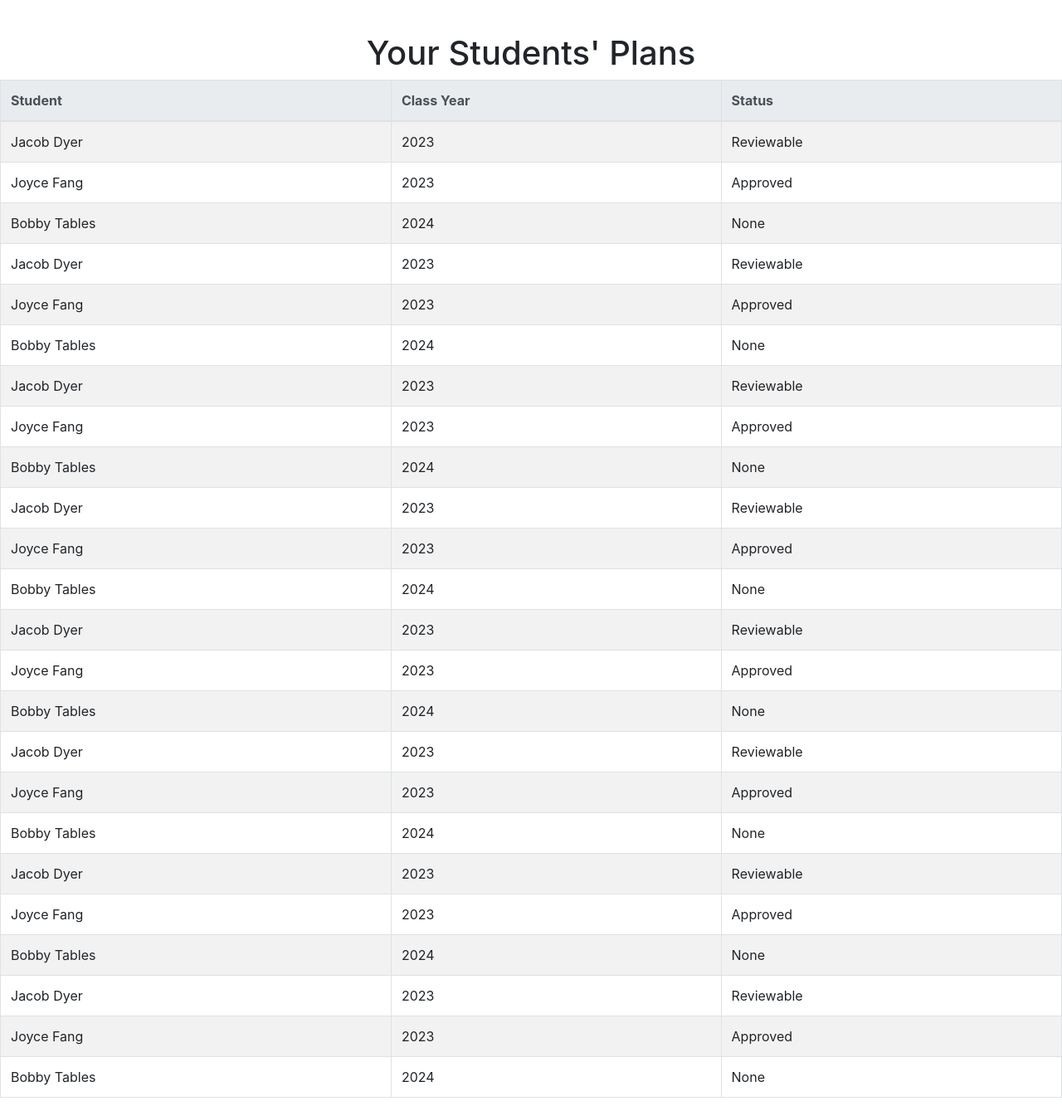
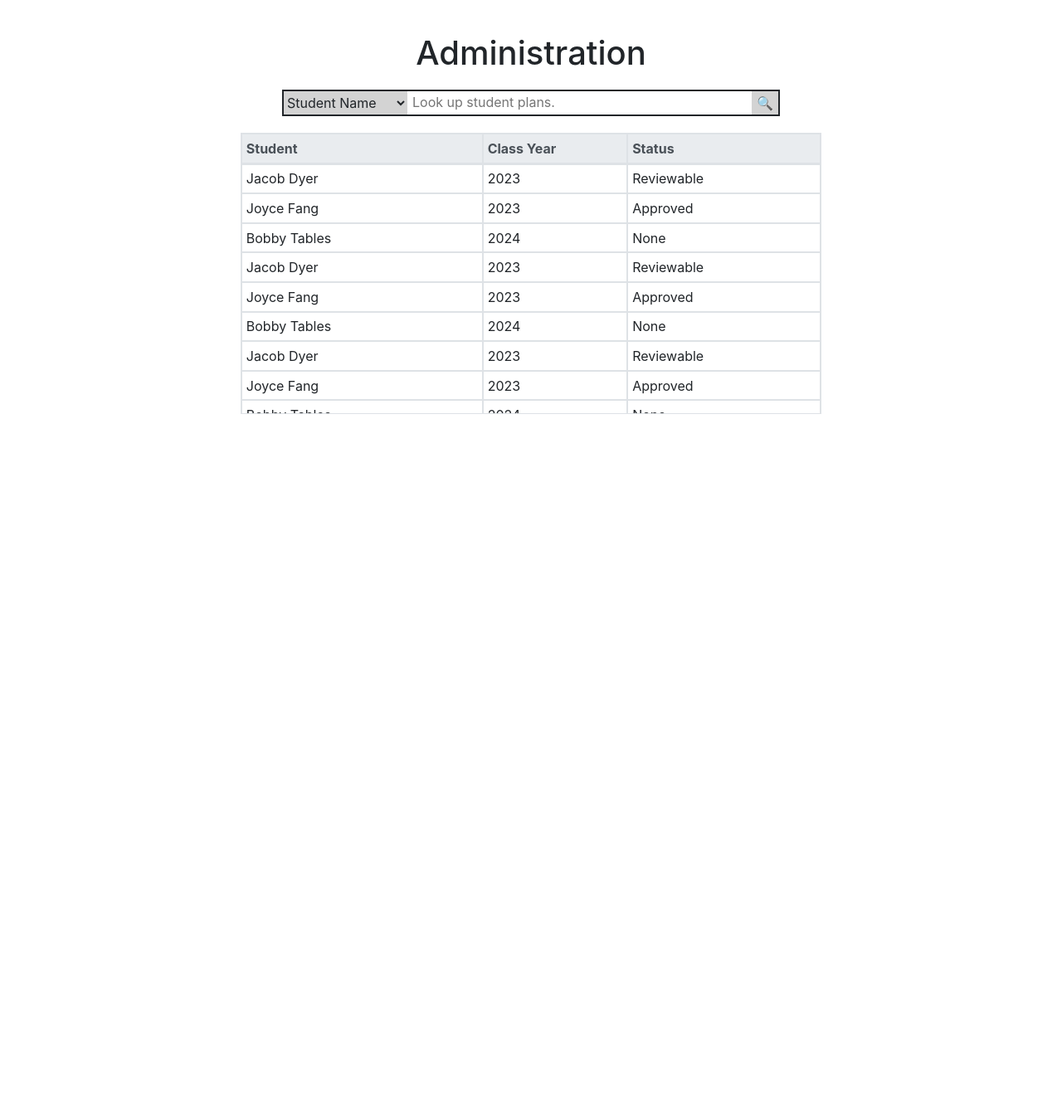
Before and after one commit to deusexmachina013/Primary-Source, a PHP site: page /admin/home.php in a window 1280 px wide. Shown: the part 84-1423 px from the top of the page at 83% size. After the commit the page ends 583 px from the top, so only its background shows below. Run offline with PHP 8.4, Linux system fonts and the light colour scheme.

Commit message:
Upgraded Admin Table to Bootstrap.
I upgraded the administrator's lookup table to make use of Bootstrap's formatting and functionality.

Now it's functionally responsive vertically, as it has a fixed height and can scroll through table contents in place.

Co-Authored-By: Luke <55993047+Luke-El@users.noreply.github.com>

```diff
--- a/admin/home.php
+++ b/admin/home.php
@@ -19,168 +19,94 @@
     <?php include("admin_navbar.php"); ?>
 
     <main class="content">
-      <h1>Your Students' Plans</h1>
-
-      <!-- <div class="search-bar">
-        <input type="text" class="admin-loopup" placeholder="Search for student plans..." id="admin-lookup" onkeyup="filterStudentPlans()">
-      </div>
-      <table class="center" id="plan-table">
+      <h1>Administration</h1>
 
       <form class="student-search center" accept-charset="utf-8" method="GET" name="student-search" role="search">
         <div class="left-partition">
           <select id="student-search-dropdown" class="search-dropdown" title="Filter by">
             <option selected="selected" value="student-column">Student Name</option>
-            <option value="student-column">Class Year</option>
-            <option value="student-column">Status</option>
-            <option value="student-column">Submission Date</option>
+            <option value="class-column">Class Year</option>
+            <option value="status-column">Status</option>
           </select>
         </div>
         <div class="right-partition">
           <input type="text" class="student-searchbar" placeholder="Look up student plans." id="admin-lookup">
           <input type="submit" class="student-submit" value="&#128269">
         </div>
-      </form> -->
+      </form>
 
-      <table class="table table-bordered table-striped table-hover center" id="plan-table">
-
+      <table class="table table-bordered table-striped table-hover table-sm table-fixed center" id="plan-table">
         <!-- Table Heading -->
-        <div class = "col-sm col-semester">
-        <thead class="thead-light">
-          <tr>
-            <th scope="col">Student</th>
-            <th scope="col">Class Year</th>
-            <th scope="col">Status</th>
-          </tr>
-        </thead>
+        <div class="col-sm col-semester">
+          <thead class="thead-light">
+            <tr>
+              <th scope="col" class="col-5">Student</th>
+              <th scope="col" class="col-3">Class Year</th>
+              <th scope="col" class="col-4">Status</th>
+            </tr>
+          </thead>
         </div>
         <!-- Table Body -->
         <tbody>
           <tr scope="row">
-            <td>Jacob Dyer</td>
-            <td>2023</td>
-            <td>Reviewable</td>
+            <td class="col-5">Jacob Dyer</td>
+            <td class="col-3">2023</td>
+            <td class="col-4">Reviewable</td>
           </tr>
           <tr scope="row">
-            <td>Joyce Fang</td>
-            <td>2023</td>
-            <td>Approved</td>
+            <td class="col-5">Joyce Fang</td>
+            <td class="col-3">2023</td>
+            <td class="col-4">Approved</td>
           </tr>
           <tr scope="row">
-            <td>Bobby Tables</td>
-            <td>2024</td>
-            <td>None</td>
-          </tr>
-
-          <tr scope="row">
-            <td>Jacob Dyer</td>
-            <td>2023</td>
-            <td>Reviewable</td>
+            <td class="col-5">Bobby Tables</td>
+            <td class="col-3">2024</td>
+            <td class="col-4">None</td>
           </tr>
           <tr scope="row">
-            <td>Joyce Fang</td>
-            <td>2023</td>
-            <td>Approved</td>
+            <td class="col-5">Jacob Dyer</td>
+            <td class="col-3">2023</td>
+            <td class="col-4">Reviewable</td>
           </tr>
           <tr scope="row">
-            <td>Bobby Tables</td>
-            <td>2024</td>
-            <td>None</td>
-          </tr>
-
-          <tr scope="row">
-            <td>Jacob Dyer</td>
-            <td>2023</td>
-            <td>Reviewable</td>
+            <td class="col-5">Joyce Fang</td>
+            <td class="col-3">2023</td>
+            <td class="col-4">Approved</td>
           </tr>
           <tr scope="row">
-            <td>Joyce Fang</td>
-            <td>2023</td>
-            <td>Approved</td>
+            <td class="col-5">Bobby Tables</td>
+            <td class="col-3">2024</td>
+            <td class="col-4">None</td>
           </tr>
           <tr scope="row">
-            <td>Bobby Tables</td>
-            <td>2024</td>
-            <td>None</td>
-          </tr>
-
-          <tr scope="row">
-            <td>Jacob Dyer</td>
-            <td>2023</td>
-            <td>Reviewable</td>
+            <td class="col-5">Jacob Dyer</td>
+            <td class="col-3">2023</td>
+            <td class="col-4">Reviewable</td>
           </tr>
           <tr scope="row">
-            <td>Joyce Fang</td>
-            <td>2023</td>
-            <td>Approved</td>
+            <td class="col-5">Joyce Fang</td>
+            <td class="col-3">2023</td>
+            <td class="col-4">Approved</td>
           </tr>
           <tr scope="row">
-            <td>Bobby Tables</td>
-            <td>2024</td>
-            <td>None</td>
-          </tr>
-
-          <tr scope="row">
-            <td>Jacob Dyer</td>
-            <td>2023</td>
-            <td>Reviewable</td>
+            <td class="col-5">Bobby Tables</td>
+            <td class="col-3">2024</td>
+            <td class="col-4">None</td>
           </tr>
           <tr scope="row">
-            <td>Joyce Fang</td>
-            <td>2023</td>
-            <td>Approved</td>
+            <td class="col-5">Jacob Dyer</td>
+            <td class="col-3">2023</td>
+            <td class="col-4">Reviewable</td>
           </tr>
           <tr scope="row">
-            <td>Bobby Tables</td>
-            <td>2024</td>
-            <td>None</td>
-          </tr>
-
-          <tr scope="row">
-            <td>Jacob Dyer</td>
-            <td>2023</td>
-            <td>Reviewable</td>
+            <td class="col-5">Joyce Fang</td>
+            <td class="col-3">2023</td>
+            <td class="col-4">Approved</td>
           </tr>
           <tr scope="row">
-            <td>Joyce Fang</td>
-            <td>2023</td>
-            <td>Approved</td>
-          </tr>
-          <tr scope="row">
-            <td>Bobby Tables</td>
-            <td>2024</td>
-            <td>None</td>
-          </tr>
-
-          <tr scope="row">
-            <td>Jacob Dyer</td>
-            <td>2023</td>
-            <td>Reviewable</td>
-          </tr>
-          <tr scope="row">
-            <td>Joyce Fang</td>
-            <td>2023</td>
-            <td>Approved</td>
-          </tr>
-          <tr scope="row">
-            <td>Bobby Tables</td>
-            <td>2024</td>
-            <td>None</td>
-          </tr>
-
-                    <tr scope="row">
-            <td>Jacob Dyer</td>
-            <td>2023</td>
-            <td>Reviewable</td>
-          </tr>
-          <tr scope="row">
-            <td>Joyce Fang</td>
-            <td>2023</td>
-            <td>Approved</td>
-          </tr>
-          <tr scope="row">
-            <td>Bobby Tables</td>
-            <td>2024</td>
-            <td>None</td>
+            <td class="col-5">Bobby Tables</td>
+            <td class="col-3">2024</td>
+            <td class="col-4">None</td>
           </tr>
         </tbody>
       </table>
--- a/assets/css/style.css
+++ b/assets/css/style.css
@@ -23,7 +23,7 @@
     margin-top: 100px;
 }
 
-<<<<<<< Updated upstream=======.plan-header {
+.plan-header {
     padding-left: 15px;
     padding-right: 15px;
     padding-bottom: 25px;
@@ -431,10 +431,33 @@ td {
     overflow: auto;
 }
 
-.table-wrapper-scroll-y {
+/* TABLE FIXATION */
+
+#plan-table {
+    /* TODO: Scale by percentage.  Little too wide otherwise. */
+    min-width: 600px;
+    max-width: 700px;
+}
+
+.table-fixed tbody {
+    height: 300px;
+    overflow-y: auto;
+    width: 100%;
+}
+
+.table-fixed thead,
+.table-fixed tbody,
+.table-fixed tr,
+.table-fixed td,
+.table-fixed th {
     display: block;
 }
 
+.table-fixed tbody td,
+.table-fixed tbody th,
+.table-fixed thead > tr > th {
+    float: left;
+}
 
 /* Home plan?  Where did this come from, and where should it go? */
 
```
